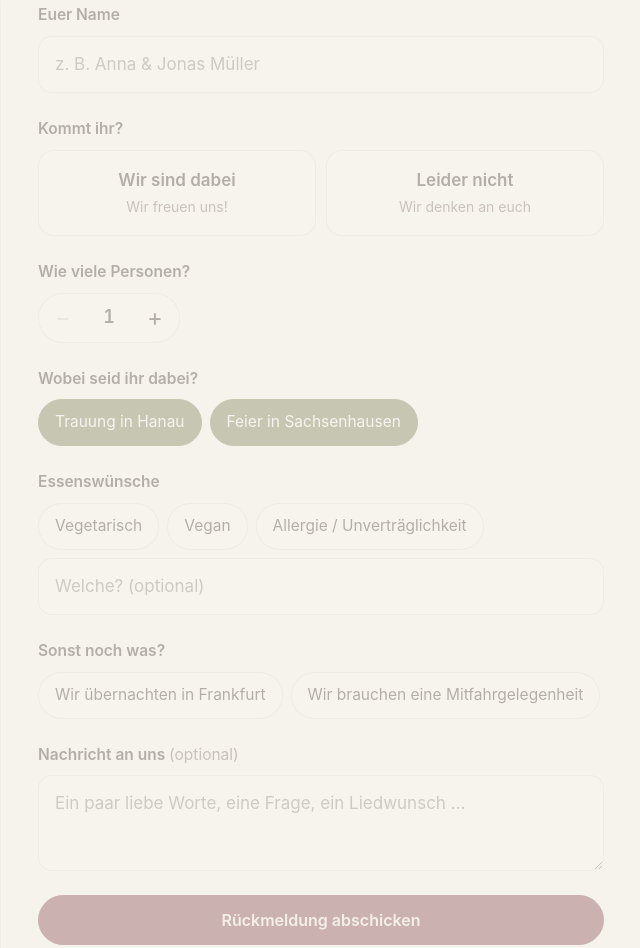
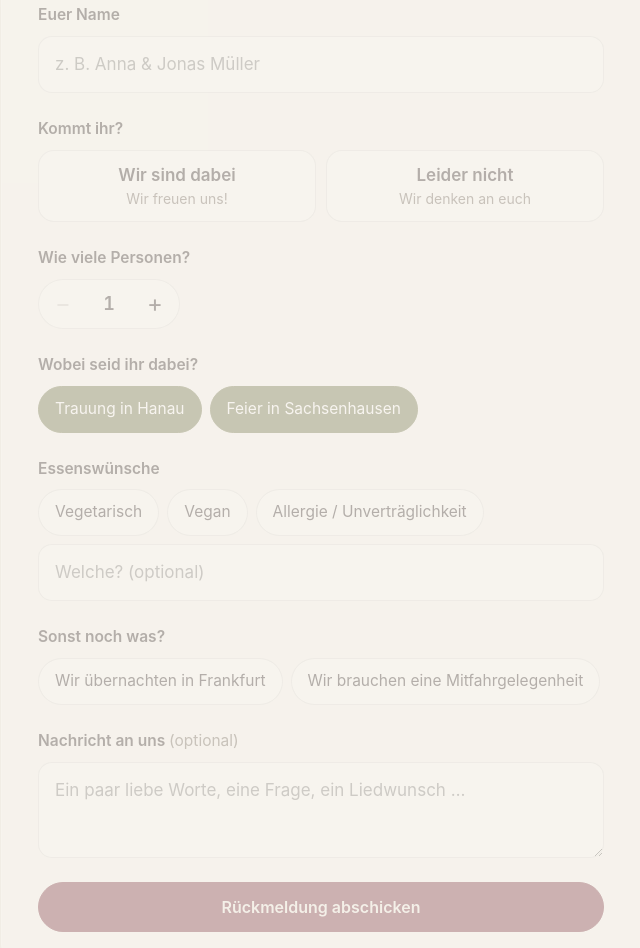
Before and after one commit to Braunic1221/WirHeiratenAm22.05.2027, a plain HTML site: page index.html in a window 1280 px wide. Shown: the part 10320-11268 px from the top of the page, without its empty margins (319-959 px from the left). Drawn offline with nearby package versions, Linux system fonts and the light colour scheme.

Commit message:
Antwortkarten mittig und mobil sauber ausrichten

```diff
--- a/index.html
+++ b/index.html
@@ -240,11 +240,11 @@ section.block{padding:96px 0 0}
 input[type=text],textarea{width:100%;font:inherit;font-size:17px;padding:14px 16px;border-radius:14px;border:1px solid var(--line);background:rgba(255,255,255,.85);color:var(--ink)}
 input:focus,textarea:focus{outline:2px solid var(--olive);outline-offset:0;border-color:transparent}
 textarea{min-height:96px;resize:vertical}
-.choice{display:grid;grid-template-columns:1fr 1fr;gap:10px}
+.choice{display:grid;grid-template-columns:repeat(2,minmax(0,1fr));gap:10px}
 .choice input,.chips input{position:absolute;opacity:0;pointer-events:none}
-.choice label{display:grid;gap:2px;text-align:center;padding:16px 10px;border-radius:16px;border:1px solid var(--line);background:rgba(255,255,255,.85);cursor:pointer;font-weight:600;transition:all .25s var(--ease)}
+.choice label{display:grid;align-content:center;gap:4px;min-height:72px;padding:12px 10px;text-align:center;line-height:1.25;overflow-wrap:anywhere;border-radius:16px;border:1px solid var(--line);background:rgba(255,255,255,.85);cursor:pointer;font-weight:600;transition:all .25s var(--ease)}
 .choice label small{font-weight:400;color:var(--muted);font-size:14px}
-.choice input:checked + label{border-color:var(--wine);background:var(--wine);color:var(--paper);transform:scale(1.02)}
+.choice input:checked + label{border-color:var(--wine);background:var(--wine);color:var(--paper)}
 .choice input:checked + label small{color:rgba(244,240,232,.75)}
 html:lang(sr-Latn) .choice label small{display:none}
 .choice input:focus-visible + label,.chips input:focus-visible + label{outline:2px solid var(--olive);outline-offset:2px}
@@ -865,8 +865,8 @@ body{overflow-wrap:break-word}
         <div class="field">
           <p class="flabel" id="l-come">Kommt ihr?</p>
           <div class="choice" role="radiogroup" aria-labelledby="l-come">
-            <input type="radio" id="f-yes" name="come" value="ja"><label for="f-yes">Wir sind dabei<small>Wir freuen uns!</small></label>
-            <input type="radio" id="f-no" name="come" value="nein"><label for="f-no">Leider nicht<small>Wir denken an euch</small></label>
+            <input type="radio" id="f-yes" name="come" value="ja"><label for="f-yes"><span>Wir sind dabei</span><small>Wir freuen uns!</small></label>
+            <input type="radio" id="f-no" name="come" value="nein"><label for="f-no"><span>Leider nicht</span><small>Wir denken an euch</small></label>
           </div>
           <p class="err" id="e-come" hidden>Bitte wählt aus, ob ihr kommt.</p>
         </div>
```
